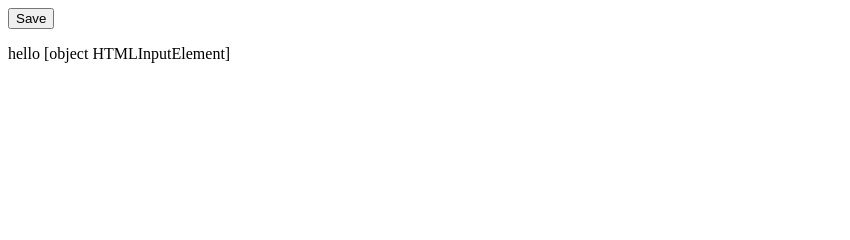
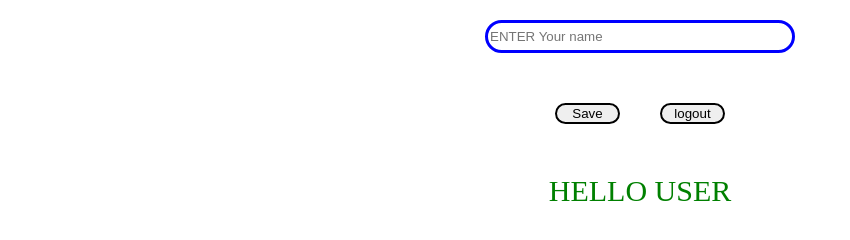
Before and after one commit to vaishupadmor/icp-8.0-assignment-36, a plain HTML site: page index.html in a window 1280 px wide. Shown: the whole page, without its empty margins (0-850 px from the left). Drawn offline with Linux system fonts and the light colour scheme.

Commit message:
code-added

```diff
--- a/index.html
+++ b/index.html
@@ -4,32 +4,80 @@
     <meta charset="UTF-8">
     <meta name="viewport" content="width=device-width, initial-scale=1.0">
     <title>Document</title>
+
+    <style>
+.input{
+  border: 3px solid blue;
+  height: 25px;
+  color:whitesmoke;
+  margin: 20px auto;
+  width: 300px;
+  display: block;
+  margin-bottom: 30px;
+  border-radius: 20px;
+
+}
+
+.btn{
+  border: 2px solid black;
+  border-radius: 20px;
+  width: 65px;
+  margin-bottom: 30px;
+  margin: 20px;
+
+
+
+
+}
+
+.greet{
+  color: green;
+  font-weight: 700px;
+  font-size: 30px;
+  text-align: center;
+}
+.btn-container{
+  display: flex;
+  justify-content: center;
+  align-items: center;
+}
+
+    </style>
 </head>
 <body>
 
-     <input type="text" id="name" placeholder="ENTER Your name"/>
-      <button  id="save" onclick="save()">Save</button>
-      <button  id="logout" onclick="logout()">Save</button>
+      <input class="input"       type="text" id="name" placeholder="ENTER Your name"/>
+     <div class="btn-container">
 
-      <p id="greeting">HELLO USER </p>
+
+      <button class="btn" id="save" onclick="save()">Save</button>
+      <button class="btn" id="logout" onclick="logout()">logout</button>
+    </div>
+      <p  class="greet"  id="greeting">HELLO USER </p>
+
 
       <script>
 
 
 
+
+        function save()
+   {
     const nameElement =document.getElementById('name');
+
         const greetingElement = document.getElementById('greeting');
         const btnElement = document.getElementById('save');
-      function save()
- {
+
       if(!nameElement.value){
           alert('Please enter your name');
           return;
       }
       localStorage.setItem('name',nameElement.value);
       greetingElement.innerText = `Hello ${nameElement.value}`;
+
       btnElement.style.display="none";
       nameElement.style.display = "none";
+
    }
 
    const username  =document.getElementById('name');
@@ -37,6 +85,7 @@
         greetingElement.innerText=`hello ${username}`;
         btnElement.style.display="none";
       nameElement.style.display = "none";
+
       }
 
 
@@ -46,6 +95,5 @@
       }
 
         </script>
-
 </body>
 </html>
```
Lines whose indentation alone changed are shown as unchanged.
